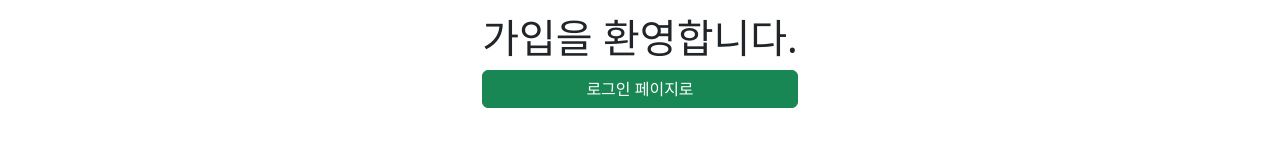
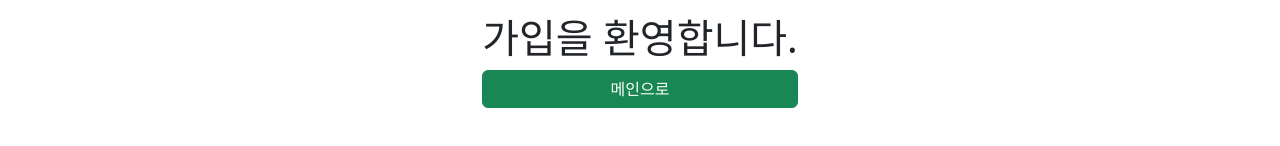
Before and after one commit to jiwon2121/FinancePal, a Vue app in the folder final_pjt_front/FinancePal/: page /welcome in a window 1280 px wide. Shown: the part 226-372 px from the top of the page. Built offline with nearby package versions, Linux system fonts and the light colour scheme.

Commit message:
fix: welcome

```diff
--- a/final_pjt_front/FinancePal/src/views/WelcomeView.vue
+++ b/final_pjt_front/FinancePal/src/views/WelcomeView.vue
@@ -2,7 +2,7 @@
   <div class="d-flex justify-content-center flex-column align-items-center">
     <div class="login-form d-flex flex-column">
       <h1 class="text-center">가입을 환영합니다.</h1>
-      <button class="btn btn-success w-100" @click="goMain">로그인 페이지로</button>
+      <button class="btn btn-success w-100" @click="goMain">메인으로</button>
     </div>
   </div>
 </template>
```
